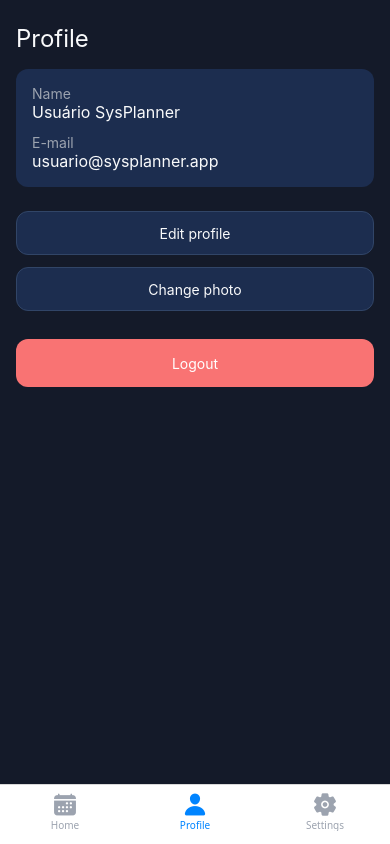
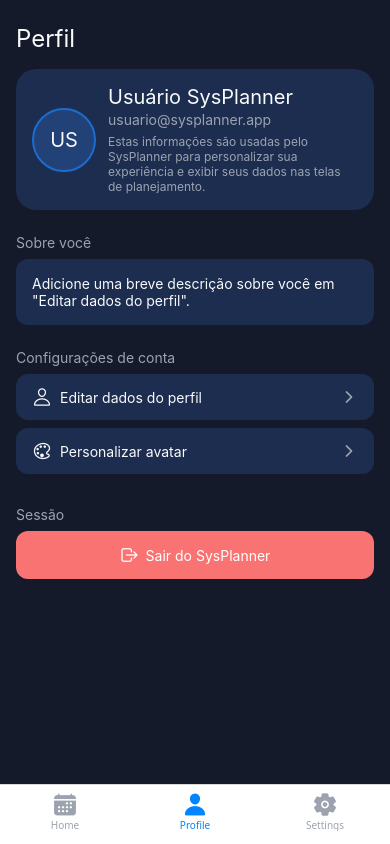
Before and after one commit to David-Rapeckman/GS-SysPlanner-Mobile, a React Native app: screen /Profile in a window 390 px wide. Built offline with nearby package versions, Linux system fonts and the light colour scheme.

Commit message:
Refatorada a tela de perfil com melhorias na exibição de informações do usuário e personalização do avatar

```diff
--- a/src/screens/Profile/ChangePhotoScreen.tsx
+++ b/src/screens/Profile/ChangePhotoScreen.tsx
@@ -1,29 +1,104 @@
-import React from 'react';
-import { View, Text, StyleSheet, TouchableOpacity } from 'react-native';
+// src/screens/Profile/ChangePhotoScreen.tsx
+import React, { useState } from 'react';
+import {
+  View,
+  Text,
+  StyleSheet,
+  TouchableOpacity,
+} from 'react-native';
 import { useNavigation } from '@react-navigation/native';
 import { colors } from '../../styles/colors';
 import { fonts } from '../../styles/fonts';
 import { metrics } from '../../styles/metrics';
+import { useAuth } from '../../contexts/AuthContext';
+import { Ionicons } from '@expo/vector-icons';
+
+const PALETTE = [
+  '#0084FF',
+  '#1B6DD0',
+  '#2156A2',
+  '#214177',
+  '#1C2D4F',
+  '#141A29',
+];
 
 const ChangePhotoScreen: React.FC = () => {
   const navigation = useNavigation();
+  const { user, updateProfile } = useAuth();
+  const [selectedColor, setSelectedColor] = useState(
+    user?.avatarColor || PALETTE[0],
+  );
 
-  function handleChangePhoto() {
-    // futuro: integrar com image picker / upload
+  const initials =
+    user?.name
+      ?.split(' ')
+      .filter(Boolean)
+      .map(part => part[0])
+      .join('')
+      .slice(0, 2)
+      .toUpperCase() || 'SP';
+
+  async function handleSaveAvatar() {
+    await updateProfile({ avatarColor: selectedColor });
+    navigation.goBack();
+  }
+
+  function handleCancel() {
     navigation.goBack();
   }
 
   return (
     <View style={styles.container}>
-      <Text style={styles.title}>Change profile photo</Text>
+      <Text style={styles.title}>Personalizar avatar</Text>
       <Text style={styles.subtitle}>
-        Feature placeholder. Later you can integrate this screen with an image
-        picker and upload.
+        Escolha uma cor para o fundo do seu avatar. Essa configuração é salva
+        apenas neste dispositivo.
       </Text>
 
-      <TouchableOpacity style={styles.button} onPress={handleChangePhoto}>
-        <Text style={styles.buttonText}>Ok, got it</Text>
-      </TouchableOpacity>
+      <View style={styles.previewWrapper}>
+        <View style={[styles.avatarPreview, { backgroundColor: selectedColor }]}>
+          <Text style={styles.avatarInitials}>{initials}</Text>
+        </View>
+        <Text style={styles.previewLabel}>Prévia do seu avatar</Text>
+      </View>
+
+      <Text style={styles.paletteLabel}>Escolha uma cor</Text>
+      <View style={styles.paletteRow}>
+        {PALETTE.map(color => {
+          const isActive = color === selectedColor;
+          return (
+            <TouchableOpacity
+              key={color}
+              style={[
+                styles.colorItem,
+                { backgroundColor: color },
+                isActive && styles.colorItemActive,
+              ]}
+              onPress={() => setSelectedColor(color)}
+            >
+              {isActive && (
+                <Ionicons name="checkmark" size={18} color="#FFFFFF" />
+              )}
+            </TouchableOpacity>
+          );
+        })}
+      </View>
+
+      <View style={styles.buttonsRow}>
+        <TouchableOpacity
+          style={[styles.button, styles.buttonOutline]}
+          onPress={handleCancel}
+        >
+          <Text style={styles.buttonOutlineText}>Cancelar</Text>
+        </TouchableOpacity>
+
+        <TouchableOpacity
+          style={[styles.button, styles.buttonPrimary]}
+          onPress={handleSaveAvatar}
+        >
+          <Text style={styles.buttonPrimaryText}>Salvar avatar</Text>
+        </TouchableOpacity>
+      </View>
     </View>
   );
 };
@@ -38,7 +113,7 @@
     fontFamily: fonts.bold,
     fontSize: fonts.sizes.xl,
     color: colors.text,
-    marginBottom: 12,
+    marginBottom: 8,
   },
   subtitle: {
     fontFamily: fonts.regular,
@@ -46,16 +121,82 @@
     color: colors.textMuted,
     marginBottom: 24,
   },
-  button: {
-    height: 48,
-    borderRadius: metrics.radiusMd,
-    backgroundColor: colors.primary,
+  previewWrapper: {
+    alignItems: 'center',
+    marginBottom: 24,
+  },
+  avatarPreview: {
+    width: 96,
+    height: 96,
+    borderRadius: 48,
+    alignItems: 'center',
+    justifyContent: 'center',
+    borderWidth: 2,
+    borderColor: colors.primaryMedium,
+    marginBottom: 8,
+  },
+  avatarInitials: {
+    fontFamily: fonts.bold,
+    fontSize: fonts.sizes.xl,
+    color: '#FFFFFF',
+  },
+  previewLabel: {
+    fontFamily: fonts.regular,
+    fontSize: fonts.sizes.xs,
+    color: colors.textMuted,
+  },
+  paletteLabel: {
+    fontFamily: fonts.medium,
+    fontSize: fonts.sizes.sm,
+    color: colors.text,
+    marginBottom: 8,
+  },
+  paletteRow: {
+    flexDirection: 'row',
+    flexWrap: 'wrap',
+    gap: 10,
+    marginBottom: 24,
+  },
+  colorItem: {
+    width: 44,
+    height: 44,
+    borderRadius: 22,
     alignItems: 'center',
     justifyContent: 'center',
   },
-  buttonText: {
-    color: '#fff',
+  colorItemActive: {
+    borderWidth: 2,
+    borderColor: '#FFFFFF',
+  },
+  buttonsRow: {
+    flexDirection: 'row',
+    justifyContent: 'flex-end',
+    gap: 8,
+  },
+  button: {
+    height: 44,
+    borderRadius: metrics.radiusMd,
+    paddingHorizontal: 16,
+    alignItems: 'center',
+    justifyContent: 'center',
+  },
+  buttonOutline: {
+    borderWidth: 1,
+    borderColor: colors.border,
+    backgroundColor: 'transparent',
+  },
+  buttonOutlineText: {
     fontFamily: fonts.medium,
+    fontSize: fonts.sizes.sm,
+    color: colors.text,
+  },
+  buttonPrimary: {
+    backgroundColor: colors.primaryMedium,
+  },
+  buttonPrimaryText: {
+    fontFamily: fonts.medium,
+    fontSize: fonts.sizes.sm,
+    color: '#FFFFFF',
   },
 });
 
--- a/src/screens/Profile/EditProfileScreen.tsx
+++ b/src/screens/Profile/EditProfileScreen.tsx
@@ -1,3 +1,4 @@
+// src/screens/Profile/EditProfileScreen.tsx
 import React, { useState } from 'react';
 import {
   View,
@@ -13,29 +14,62 @@
 import { metrics } from '../../styles/metrics';
 
 const EditProfileScreen: React.FC = () => {
-  const { user } = useAuth();
+  const { user, updateProfile } = useAuth();
   const navigation = useNavigation();
   const [name, setName] = useState(user?.name ?? '');
+  const [about, setAbout] = useState(user?.about ?? '');
+  const [error, setError] = useState<string | null>(null);
 
-  function handleSave() {
-    // futuro: integrar com backend / contexto
+  async function handleSave() {
+    if (!name.trim()) {
+      setError('Informe pelo menos um nome para o perfil.');
+      return;
+    }
+
+    setError(null);
+    await updateProfile({
+      name: name.trim(),
+      about: about.trim(),
+    });
+
     navigation.goBack();
   }
 
   return (
     <View style={styles.container}>
-      <Text style={styles.title}>Edit profile</Text>
+      <Text style={styles.title}>Editar perfil</Text>
+      <Text style={styles.subtitle}>
+        Atualize como seu nome e descrição aparecem no SysPlanner.
+      </Text>
 
-      <Text style={styles.label}>Name</Text>
+      <Text style={styles.label}>Nome completo</Text>
       <TextInput
         style={styles.input}
         value={name}
         onChangeText={setName}
-        placeholder="Your name"
+        placeholder="Seu nome"
+        placeholderTextColor={colors.textMuted}
       />
 
+      <Text style={styles.label}>E-mail</Text>
+      <View style={styles.readonlyField}>
+        <Text style={styles.readonlyValue}>{user?.email ?? '-'}</Text>
+      </View>
+
+      <Text style={styles.label}>Sobre você</Text>
+      <TextInput
+        style={[styles.input, styles.textArea]}
+        value={about}
+        onChangeText={setAbout}
+        multiline
+        placeholder="Ex.: estudante de ADS focado em DevOps e Mobile."
+        placeholderTextColor={colors.textMuted}
+      />
+
+      {error && <Text style={styles.errorText}>{error}</Text>}
+
       <TouchableOpacity style={styles.button} onPress={handleSave}>
-        <Text style={styles.buttonText}>Save changes</Text>
+        <Text style={styles.buttonText}>Salvar alterações</Text>
       </TouchableOpacity>
     </View>
   );
@@ -51,12 +85,18 @@
     fontFamily: fonts.bold,
     fontSize: fonts.sizes.xl,
     color: colors.text,
-    marginBottom: 16,
+    marginBottom: 6,
+  },
+  subtitle: {
+    fontFamily: fonts.regular,
+    fontSize: fonts.sizes.xs,
+    color: colors.textMuted,
+    marginBottom: 20,
   },
   label: {
-    fontFamily: fonts.regular,
+    fontFamily: fonts.medium,
     fontSize: fonts.sizes.sm,
-    color: colors.textMuted,
+    color: colors.text,
     marginBottom: 4,
   },
   input: {
@@ -65,19 +105,47 @@
     borderWidth: 1,
     borderColor: colors.border,
     paddingHorizontal: metrics.paddingMd,
-    marginBottom: 16,
-    backgroundColor: '#fff',
+    marginBottom: 14,
+    backgroundColor: colors.surface,
+    color: colors.text,
+  },
+  textArea: {
+    height: 88,
+    textAlignVertical: 'top',
+  },
+  readonlyField: {
+    height: 48,
+    borderRadius: metrics.radiusMd,
+    borderWidth: 1,
+    borderColor: colors.border,
+    paddingHorizontal: metrics.paddingMd,
+    marginBottom: 14,
+    backgroundColor: colors.card,
+    justifyContent: 'center',
+  },
+  readonlyValue: {
+    fontFamily: fonts.regular,
+    fontSize: fonts.sizes.sm,
+    color: colors.textMuted,
+  },
+  errorText: {
+    fontFamily: fonts.regular,
+    fontSize: fonts.sizes.xs,
+    color: colors.danger,
+    marginBottom: 8,
   },
   button: {
     height: 48,
     borderRadius: metrics.radiusMd,
-    backgroundColor: colors.primary,
+    backgroundColor: colors.primaryMedium,
     alignItems: 'center',
     justifyContent: 'center',
+    marginTop: 4,
   },
   buttonText: {
     color: '#fff',
     fontFamily: fonts.medium,
+    fontSize: fonts.sizes.sm,
   },
 });
 
--- a/src/screens/Profile/ProfileScreen.tsx
+++ b/src/screens/Profile/ProfileScreen.tsx
@@ -1,3 +1,4 @@
+// src/screens/Profile/ProfileScreen.tsx
 import React from 'react';
 import { View, Text, StyleSheet, TouchableOpacity } from 'react-native';
 import { useNavigation } from '@react-navigation/native';
@@ -7,6 +8,7 @@
 import { colors } from '../../styles/colors';
 import { fonts } from '../../styles/fonts';
 import { metrics } from '../../styles/metrics';
+import { Ionicons } from '@expo/vector-icons';
 
 type Nav = NativeStackNavigationProp<RootStackParamList>;
 
@@ -14,35 +16,88 @@
   const { user, signOut } = useAuth();
   const navigation = useNavigation<Nav>();
 
+  const initials =
+    user?.name
+      ?.split(' ')
+      .filter(Boolean)
+      .map(part => part[0])
+      .join('')
+      .slice(0, 2)
+      .toUpperCase() || 'SP';
+
+  const avatarBg = user?.avatarColor || colors.surface;
+
   return (
     <View style={styles.container}>
-      <Text style={styles.title}>Profile</Text>
+      <Text style={styles.title}>Perfil</Text>
 
-      <View style={styles.card}>
-        <Text style={styles.label}>Name</Text>
-        <Text style={styles.value}>{user?.name}</Text>
-
-        <Text style={[styles.label, { marginTop: 12 }]}>E-mail</Text>
-        <Text style={styles.value}>{user?.email}</Text>
+      <View style={styles.headerCard}>
+        <View style={[styles.avatar, { backgroundColor: avatarBg }]}>
+          <Text style={styles.avatarInitials}>{initials}</Text>
+        </View>
+        <View style={styles.headerInfo}>
+          <Text style={styles.name}>{user?.name ?? 'Usuário SysPlanner'}</Text>
+          <Text style={styles.email}>
+            {user?.email ?? 'sem e-mail cadastrado'}
+          </Text>
+          <Text style={styles.helperText}>
+            Estas informações são usadas pelo SysPlanner para personalizar sua
+            experiência e exibir seus dados nas telas de planejamento.
+          </Text>
+        </View>
       </View>
 
+      <View style={styles.section}>
+        <Text style={styles.sectionTitle}>Sobre você</Text>
+
+        <View style={styles.aboutCard}>
+          <Text style={styles.aboutText}>
+            {user?.about && user.about.trim().length > 0
+              ? user.about
+              : 'Adicione uma breve descrição sobre você em "Editar dados do perfil".'}
+          </Text>
+        </View>
+      </View>
+
+      <View style={styles.section}>
+        <Text style={styles.sectionTitle}>Configurações de conta</Text>
+
         <TouchableOpacity
-        style={styles.secondaryButton}
+          style={styles.listItem}
           onPress={() => navigation.navigate('EditProfile')}
         >
-        <Text style={styles.secondaryButtonText}>Edit profile</Text>
+          <View style={styles.listItemLeft}>
+            <Ionicons name="person-outline" size={20} color={colors.text} />
+            <Text style={styles.listItemText}>Editar dados do perfil</Text>
+          </View>
+          <Ionicons name="chevron-forward" size={18} color={colors.textMuted} />
         </TouchableOpacity>
 
         <TouchableOpacity
-        style={styles.secondaryButton}
+          style={styles.listItem}
           onPress={() => navigation.navigate('ChangePhoto')}
         >
-        <Text style={styles.secondaryButtonText}>Change photo</Text>
+          <View style={styles.listItemLeft}>
+            <Ionicons name="color-palette-outline" size={20} color={colors.text} />
+            <Text style={styles.listItemText}>Personalizar avatar</Text>
+          </View>
+          <Ionicons name="chevron-forward" size={18} color={colors.textMuted} />
         </TouchableOpacity>
+      </View>
+
+      <View style={styles.section}>
+        <Text style={styles.sectionTitle}>Sessão</Text>
 
         <TouchableOpacity style={styles.logoutButton} onPress={signOut}>
-        <Text style={styles.logoutText}>Logout</Text>
+          <Ionicons
+            name="log-out-outline"
+            size={20}
+            color="#FFFFFF"
+            style={{ marginRight: 6 }}
+          />
+          <Text style={styles.logoutText}>Sair do SysPlanner</Text>
         </TouchableOpacity>
+      </View>
     </View>
   );
 };
@@ -60,35 +115,87 @@
     color: colors.text,
     marginBottom: 16,
   },
-  card: {
+  headerCard: {
+    flexDirection: 'row',
+    backgroundColor: colors.card,
+    borderRadius: metrics.radiusLg,
+    padding: metrics.paddingMd,
+    marginBottom: 24,
+    alignItems: 'center',
+  },
+  avatar: {
+    width: 64,
+    height: 64,
+    borderRadius: 32,
+    alignItems: 'center',
+    justifyContent: 'center',
+    borderWidth: 2,
+    borderColor: colors.primaryMedium,
+    marginRight: 12,
+  },
+  avatarInitials: {
+    fontFamily: fonts.bold,
+    fontSize: fonts.sizes.lg,
+    color: colors.text,
+  },
+  headerInfo: {
+    flex: 1,
+  },
+  name: {
+    fontFamily: fonts.medium,
+    fontSize: fonts.sizes.lg,
+    color: colors.text,
+  },
+  email: {
+    fontFamily: fonts.regular,
+    fontSize: fonts.sizes.sm,
+    color: colors.textMuted,
+    marginTop: 2,
+  },
+  helperText: {
+    fontFamily: fonts.regular,
+    fontSize: fonts.sizes.xs,
+    color: colors.textMuted,
+    marginTop: 6,
+  },
+  section: {
+    marginBottom: 24,
+  },
+  sectionTitle: {
+    fontFamily: fonts.medium,
+    fontSize: fonts.sizes.sm,
+    color: colors.textMuted,
+    marginBottom: 8,
+  },
+  aboutCard: {
     backgroundColor: colors.card,
     borderRadius: metrics.radiusMd,
     padding: metrics.paddingMd,
-    marginBottom: 24,
   },
-  label: {
+  aboutText: {
     fontFamily: fonts.regular,
     fontSize: fonts.sizes.sm,
-    color: colors.textMuted,
-  },
-  value: {
-    fontFamily: fonts.medium,
-    fontSize: fonts.sizes.md,
     color: colors.text,
   },
-  secondaryButton: {
-    height: 44,
+  listItem: {
+    backgroundColor: colors.card,
     borderRadius: metrics.radiusMd,
-    borderWidth: 1,
-    borderColor: colors.border,
+    paddingHorizontal: metrics.paddingMd,
+    paddingVertical: 12,
+    flexDirection: 'row',
     alignItems: 'center',
-    justifyContent: 'center',
-    marginBottom: 12,
-    backgroundColor: colors.card,
+    justifyContent: 'space-between',
+    marginBottom: 8,
   },
-  secondaryButtonText: {
+  listItemLeft: {
+    flexDirection: 'row',
+    alignItems: 'center',
+  },
+  listItemText: {
     fontFamily: fonts.medium,
+    fontSize: fonts.sizes.sm,
     color: colors.text,
+    marginLeft: 8,
   },
   logoutButton: {
     height: 48,
@@ -96,11 +203,12 @@
     backgroundColor: colors.danger,
     alignItems: 'center',
     justifyContent: 'center',
-    marginTop: 16,
+    flexDirection: 'row',
   },
   logoutText: {
     color: '#fff',
     fontFamily: fonts.medium,
+    fontSize: fonts.sizes.sm,
   },
 });
 
```
Lines whose indentation alone changed are shown as unchanged.
